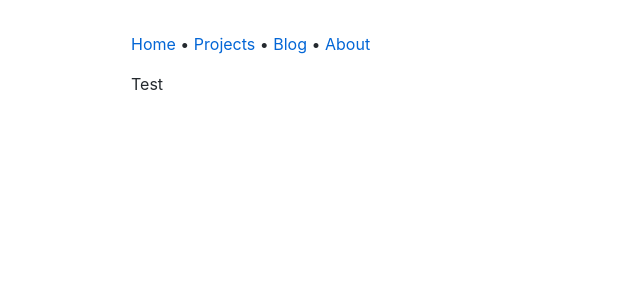
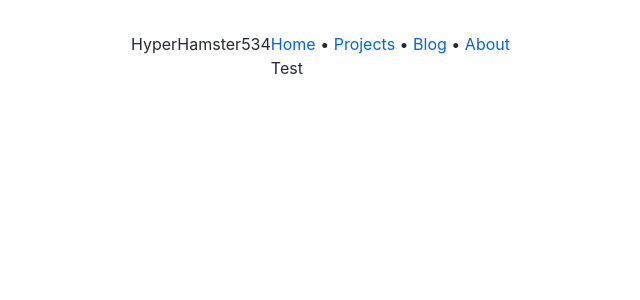
Before and after one commit to HyperHamster535/HyperHamster535.github.io, a Jekyll site: the page built from index.md, in a window 1280 px wide. Shown: the top 300 px of the page, without its empty margins (19-659 px from the left). Built offline with Jekyll 4.4.1, drawn with Linux system fonts in a browser that asks for light colours; comment, search, counter and statistics services are not loaded.

Commit message:
Update default.html

```diff
--- a/_layouts/default.html
+++ b/_layouts/default.html
@@ -12,10 +12,11 @@
     <div class="container-lg px-3 my-5 markdown-body">
 
 		<nav>
-			<p><a href="/">Home</a> • </span>
+			<a href="/">Home</a> • </span>
 			<span><a href="/Projects">Projects</a> • </span>
 			<span><a href="/blog">Blog</a> • </span>
 			<span><a href="/About">About</a></span>
+			<p style="float: left;">HyperHamster534</p>
 		</nav>
 
       {{ content }}
```
